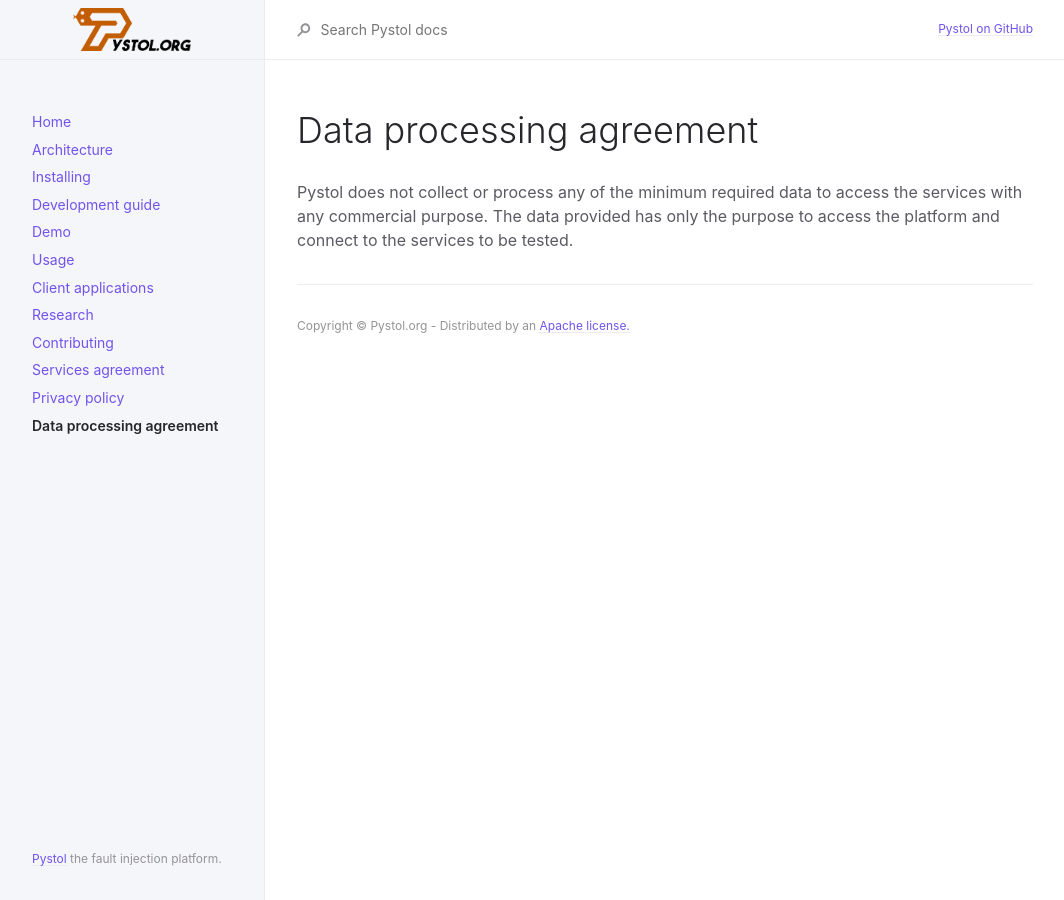
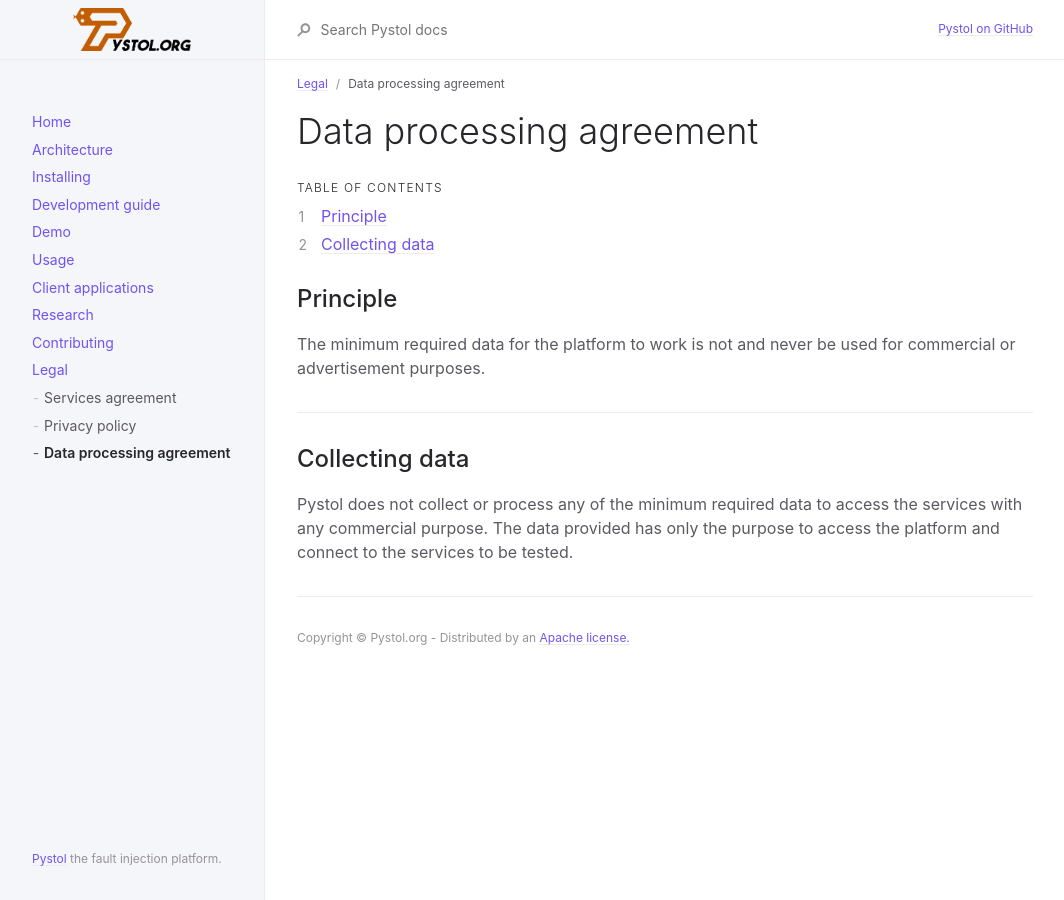
Before and after one commit to pystol/pystol-docs, a Jekyll site: the page built from docs/legal/data_processing_agreement.md, in a window 1280 px wide. Shown: the whole page, without its empty margins (107-1171 px from the left). Built offline with Jekyll 4.4.1, drawn with Linux system fonts in a browser that asks for light colours.

Commit message:
reduce links

```diff
--- a/docs/data_processing_agreement.md
+++ b/docs/legal/data_processing_agreement.md
@@ -1,13 +1,29 @@
 ---
 layout: default
 title: Data processing agreement
-nav_order: 12
-permalink: /docs/data-processing-agreement
+parent: Legal
+nav_order: 3
+permalink: /docs/legal/data-processing-agreement
 ---
 
 # Data processing agreement
 {: .no_toc }
 
+## Table of contents
+{: .no_toc .text-delta }
+
+1. TOC
+{:toc}
+
+## Principle
+
+The minimum required data for the platform to work is not and never
+be used for commercial or advertisement purposes.
+
+---
+
+## Collecting data
+
 Pystol does not collect or process any of the minimum required
 data to access the services with any commercial purpose.
 The data provided has only the purpose to access the platform
```
Also changed, not shown: docs/installing/kubernetes.md (+0 -1 lines), docs/legal/legal.md (added, +11 -0 lines), docs/legal/privacy_policy.md (renamed from docs/privacy_policy.md, +13 -2 lines), docs/legal/services-agreement.md (renamed from docs/services-agreement.md, +15 -2 lines).
